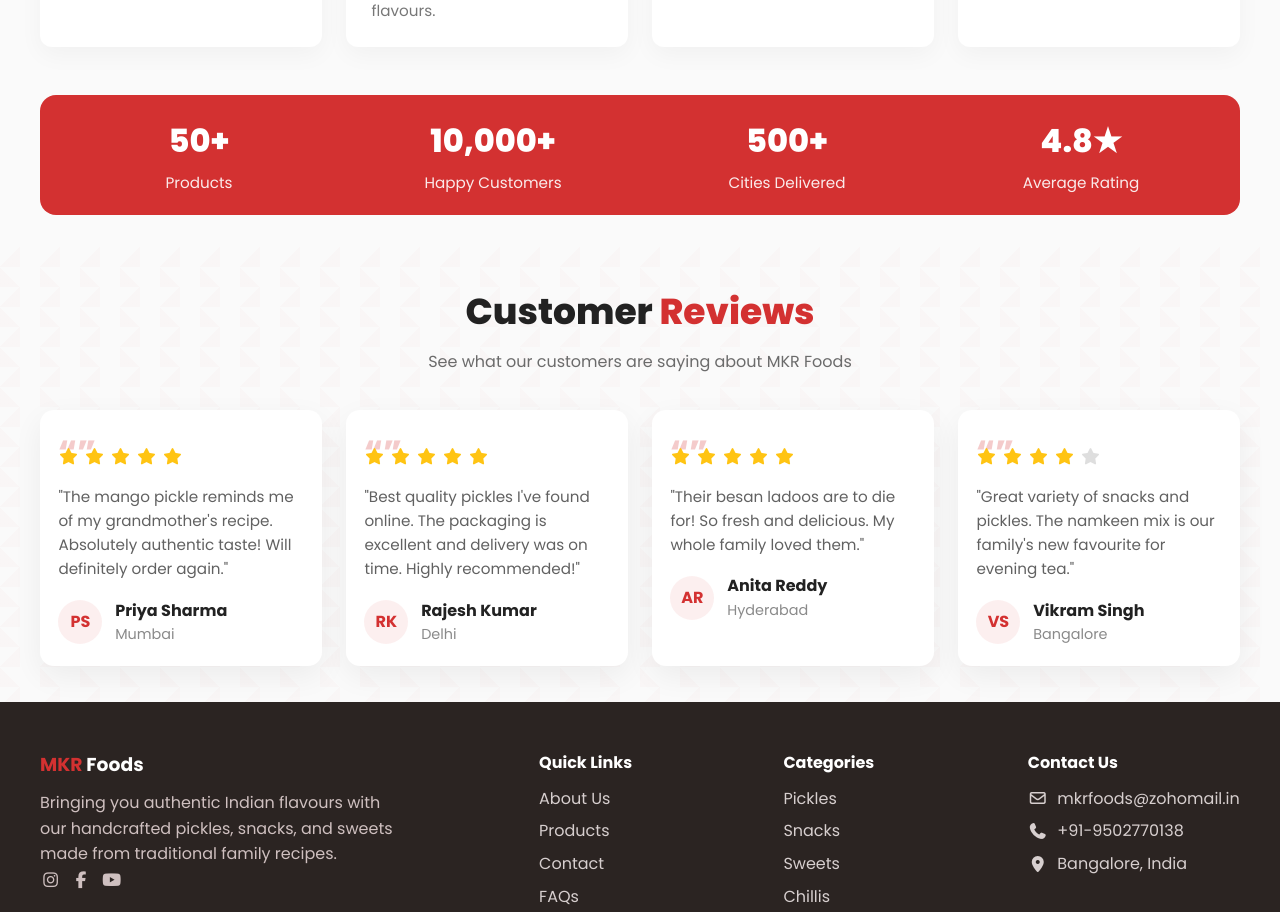
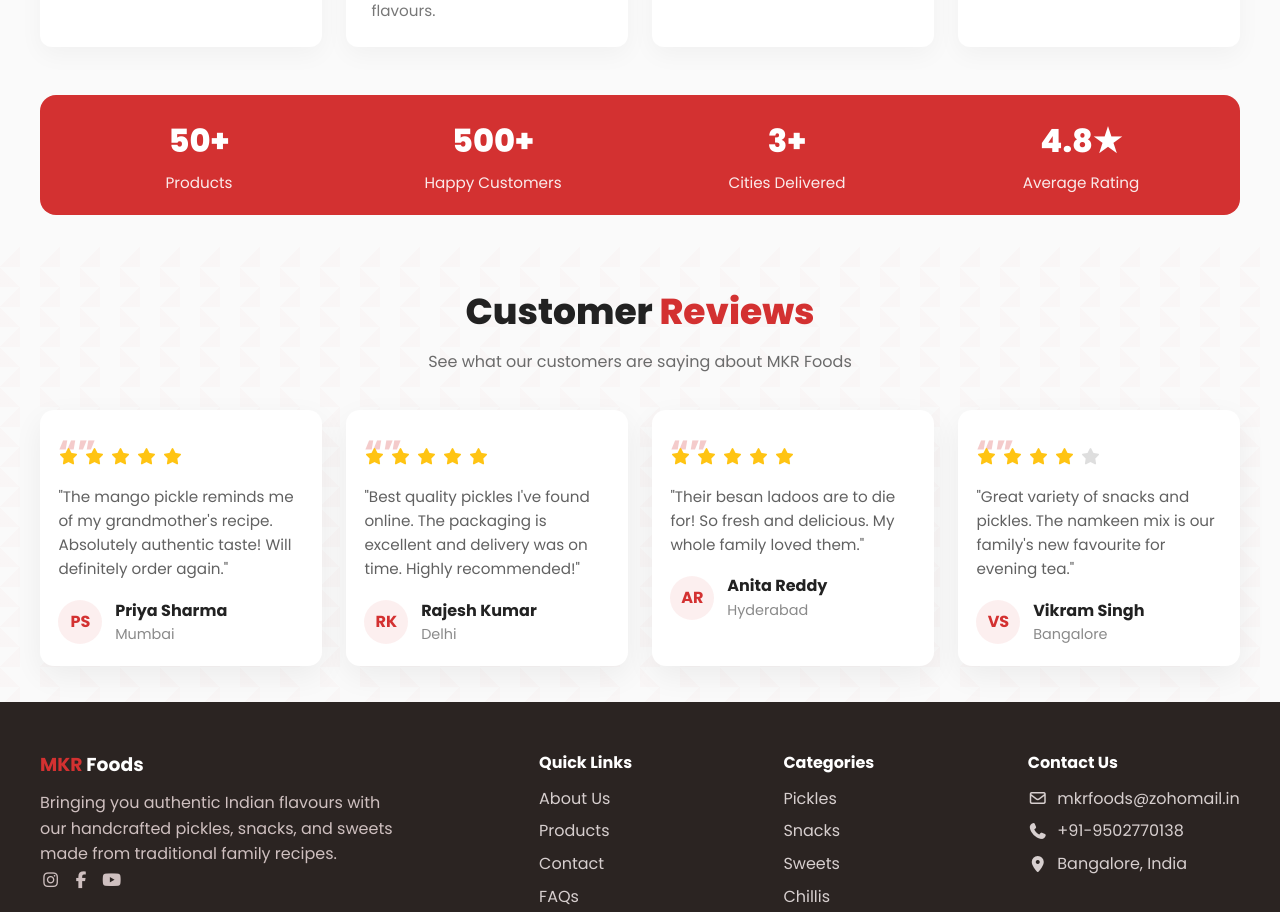
Before and after one commit to itisameerkhan/mkrfoods-frontend, a React (Vite) app: page / in a window 1280 px wide. Shown: the part 1688-2600 px from the top of the page. Built offline with nearby package versions, Linux system fonts and the light colour scheme; no server answers; the database is empty.

Commit message:
26/01 12:39

```diff
--- a/components/Description/Description.jsx
+++ b/components/Description/Description.jsx
@@ -53,12 +53,12 @@
                         </div>
 
                         <div className="stat">
-                            <div className="stat-num">10,000+</div>
+                            <div className="stat-num">500+</div>
                             <div className="stat-label">Happy Customers</div>
                         </div>
 
                         <div className="stat">
-                            <div className="stat-num">500+</div>
+                            <div className="stat-num">3+</div>
                             <div className="stat-label">Cities Delivered</div>
                         </div>
 
```
